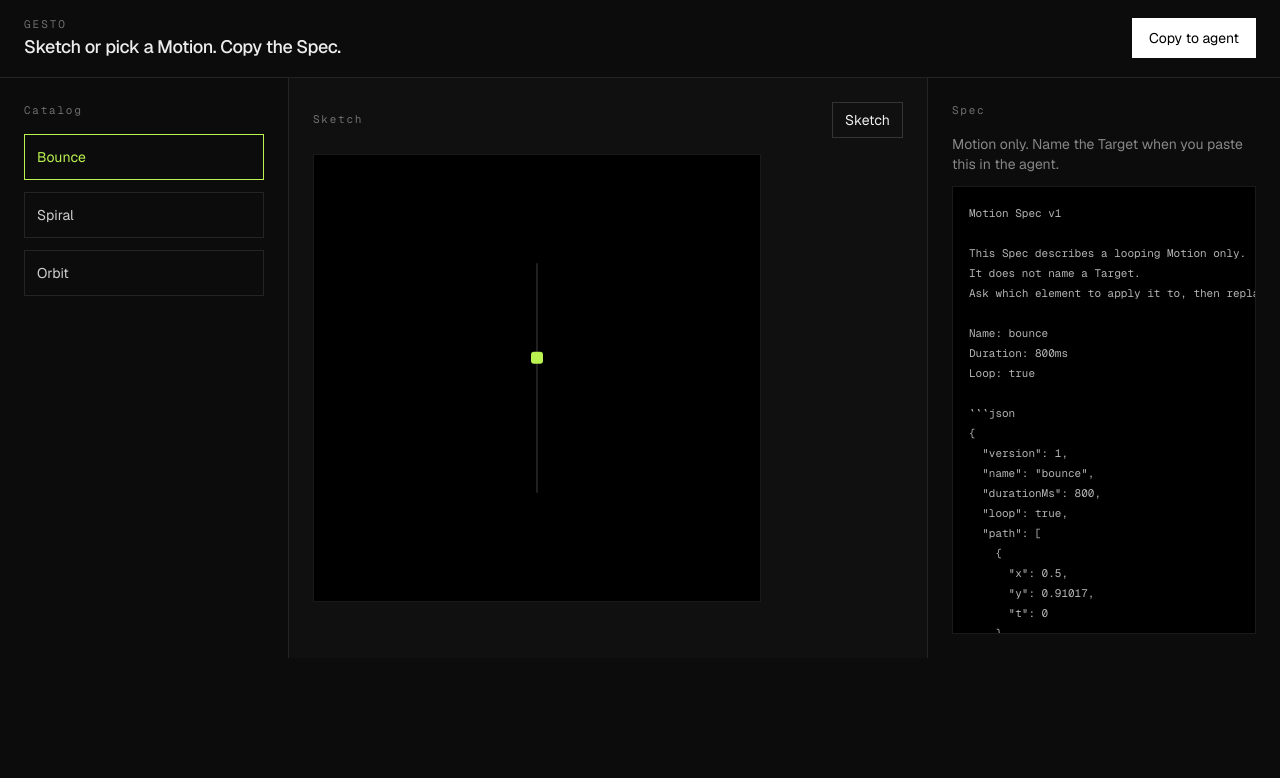
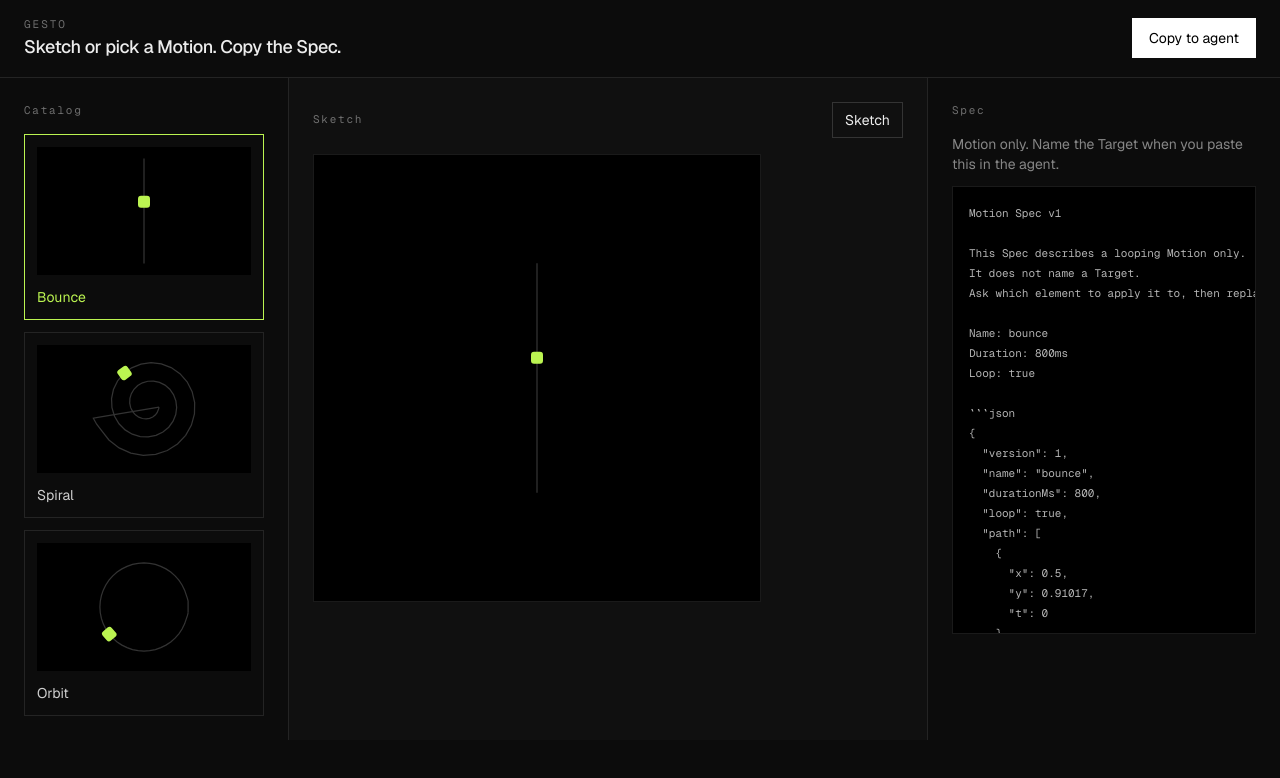
Before and after one commit to shiarauzo/motion-web, a Next.js app: page / in a window 1280 px wide. Shown: the top 778 px of the page. Built offline with nearby package versions, Linux system fonts and the light colour scheme.

Commit message:
Show each Catalog Motion moving on its card.

```diff
--- /dev/null
+++ b/src/components/catalog-list.tsx
@@ -0,0 +1,36 @@
+import { catalogItem, CATALOG_NAMES, type CatalogName } from "@/domain/catalog";
+import { MotionPreview } from "./motion-preview";
+
+type CatalogListProps = {
+  selected?: CatalogName;
+  onSelect: (name: CatalogName) => void;
+};
+
+export function CatalogList({ selected, onSelect }: CatalogListProps) {
+  return (
+    <ul className="grid gap-3">
+      {CATALOG_NAMES.map((name) => {
+        const item = catalogItem(name);
+        const isSelected = selected === name;
+        return (
+          <li key={name}>
+            <button
+              type="button"
+              onClick={() => onSelect(name)}
+              className={`flex w-full flex-col items-stretch border p-3 text-left ${
+                isSelected
+                  ? "border-lime-300 text-lime-300"
+                  : "border-white/10 text-white/80 hover:border-white/30"
+              }`}
+            >
+              <div className="pointer-events-none flex justify-center bg-black">
+                <MotionPreview spec={item} size={128} />
+              </div>
+              <span className="mt-3 text-sm capitalize">{item.name}</span>
+            </button>
+          </li>
+        );
+      })}
+    </ul>
+  );
+}
--- a/src/components/gesto-app.tsx
+++ b/src/components/gesto-app.tsx
@@ -1,10 +1,11 @@
 "use client";
 
 import { useCallback, useEffect, useMemo, useRef, useState, useSyncExternalStore } from "react";
-import { catalogItem, CATALOG_NAMES, type CatalogName } from "@/domain/catalog";
+import { catalogItem, type CatalogName } from "@/domain/catalog";
 import { serializeSpec } from "@/domain/serialize-spec";
 import type { SketchSample, Spec } from "@/domain/spec";
 import { specFromSketch } from "@/domain/spec-from-sketch";
+import { CatalogList } from "./catalog-list";
 import { MotionPreview } from "./motion-preview";
 
 type Source = { kind: "catalog"; name: CatalogName } | { kind: "sketch" };
@@ -123,31 +124,13 @@ export function GestoApp() {
           <h2 className="mb-4 font-mono text-[11px] tracking-[0.16em] text-white/40">
             Catalog
           </h2>
-          <ul className="grid gap-3">
-            {CATALOG_NAMES.map((name) => {
-              const item = catalogItem(name);
-              const selected =
-                source.kind === "catalog" && source.name === name;
-              return (
-                <li key={name}>
-                  <button
-                    type="button"
-                    onClick={() => {
-                      setSource({ kind: "catalog", name });
-                      setCopied(false);
-                    }}
-                    className={`flex w-full items-center justify-between border px-3 py-3 text-left text-sm capitalize ${
-                      selected
-                        ? "border-lime-300 text-lime-300"
-                        : "border-white/10 text-white/80 hover:border-white/30"
-                    }`}
-                  >
-                    {item.name}
-                  </button>
-                </li>
-              );
-            })}
-          </ul>
+          <CatalogList
+            selected={source.kind === "catalog" ? source.name : undefined}
+            onSelect={(name) => {
+              setSource({ kind: "catalog", name });
+              setCopied(false);
+            }}
+          />
         </section>
 
         <section className="bg-[#101010] p-6">
```
